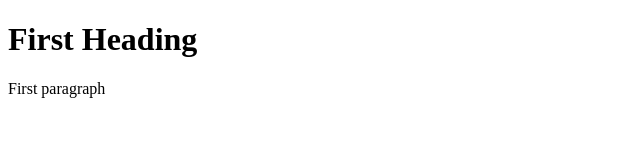
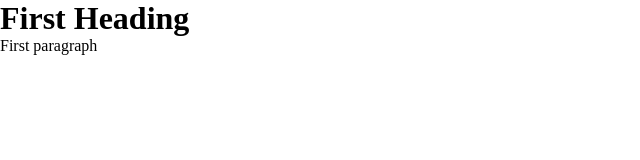
Before and after one commit to danielfama14/exposition-introduction, a plain HTML site: page index.html in a window 1280 px wide. Shown: the whole page, without its empty margins (0-640 px from the left). Drawn offline with Linux system fonts and the light colour scheme.

Commit message:
added CSS to project

```diff
--- /dev/null
+++ b/Assets/style.css
@@ -0,0 +1,4 @@
+* {
+    margin: 0;
+    padding: 0;
+}
--- a/index.html
+++ b/index.html
@@ -1,5 +1,7 @@
 <!DOCTYPE html>
+
 <html>
+<link rel="stylesheet" href="./assets/style.css">
 <body>
 
 <h1>First Heading</h1>
```
